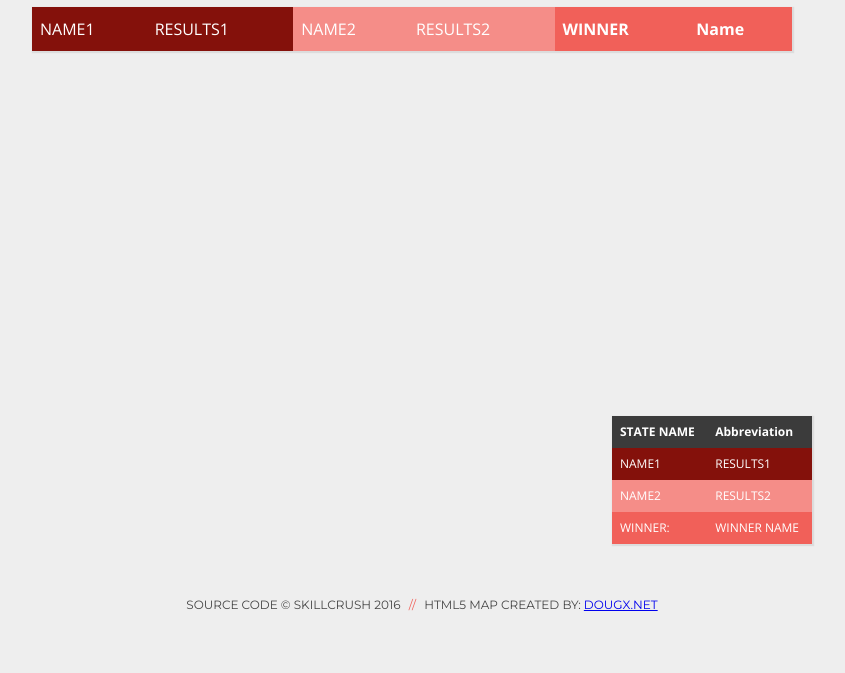
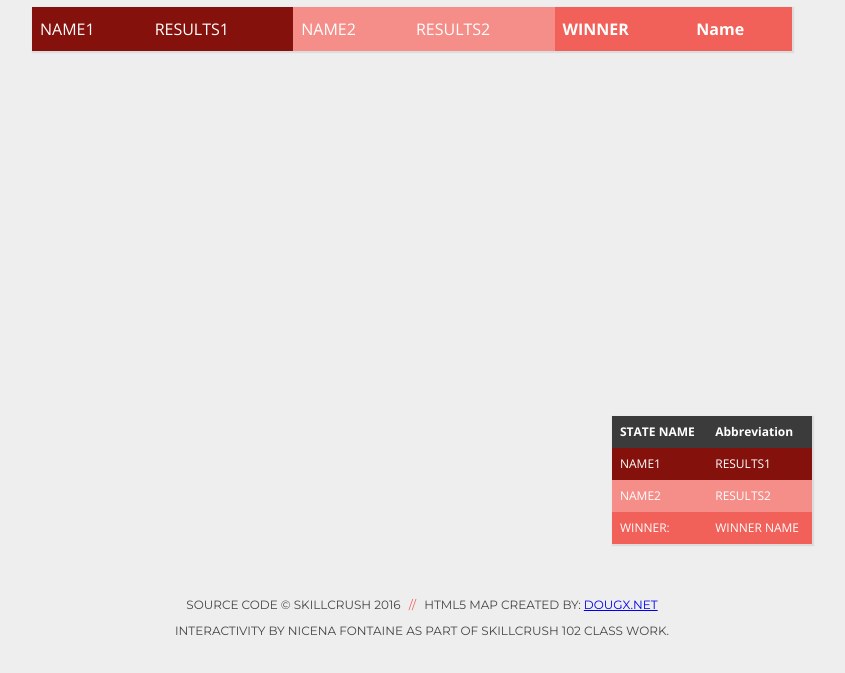
Before and after one commit to nfountain/election-map-skillcrush-project, a plain HTML site: page index.html in a window 1280 px wide. Shown: the part 117-790 px from the top of the page, without its empty margins (218-1063 px from the left). Drawn offline with nearby package versions, Linux system fonts and the light colour scheme; a script that the page names is missing.

Commit message:
Fix indents to facilitate reading HTML while navigating DOM and fix footer.

```diff
--- a/index.html
+++ b/index.html
@@ -61,7 +61,7 @@
         </div>
         <br clear="all">
         <footer>
-            <p>Source code &copy; Skillcrush 2016 <span>//</span> HTML5 Map Created By: <a href="http://dougx.net/map/usmap.html" target="_blank">DougX.net</a></p>
+            <p>Source code &copy; Skillcrush 2016 <span>//</span> HTML5 Map Created By: <a href="http://dougx.net/map/usmap.html" target="_blank">DougX.net</a><br>Interactivity by Nicena Fontaine as part of Skillcrush 102 class work.</p>
         </footer>
 
     </div>
```
Lines whose indentation alone changed are shown as unchanged.
